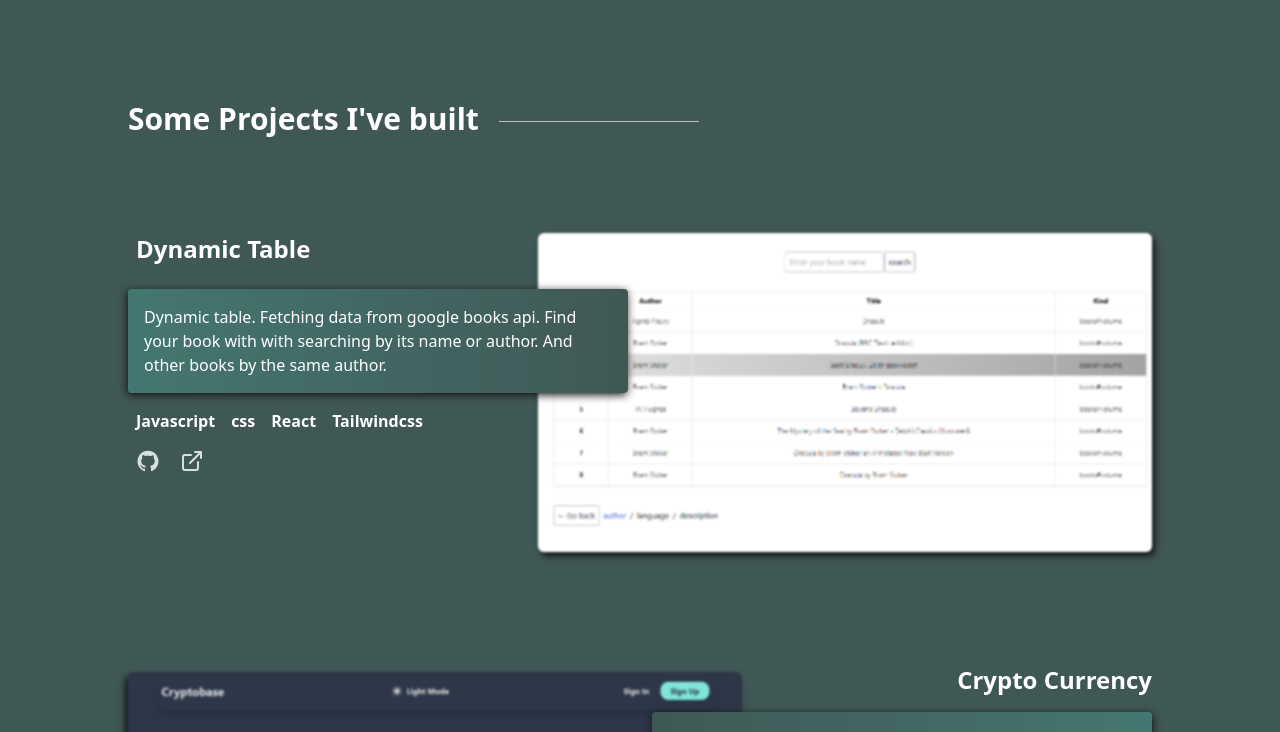
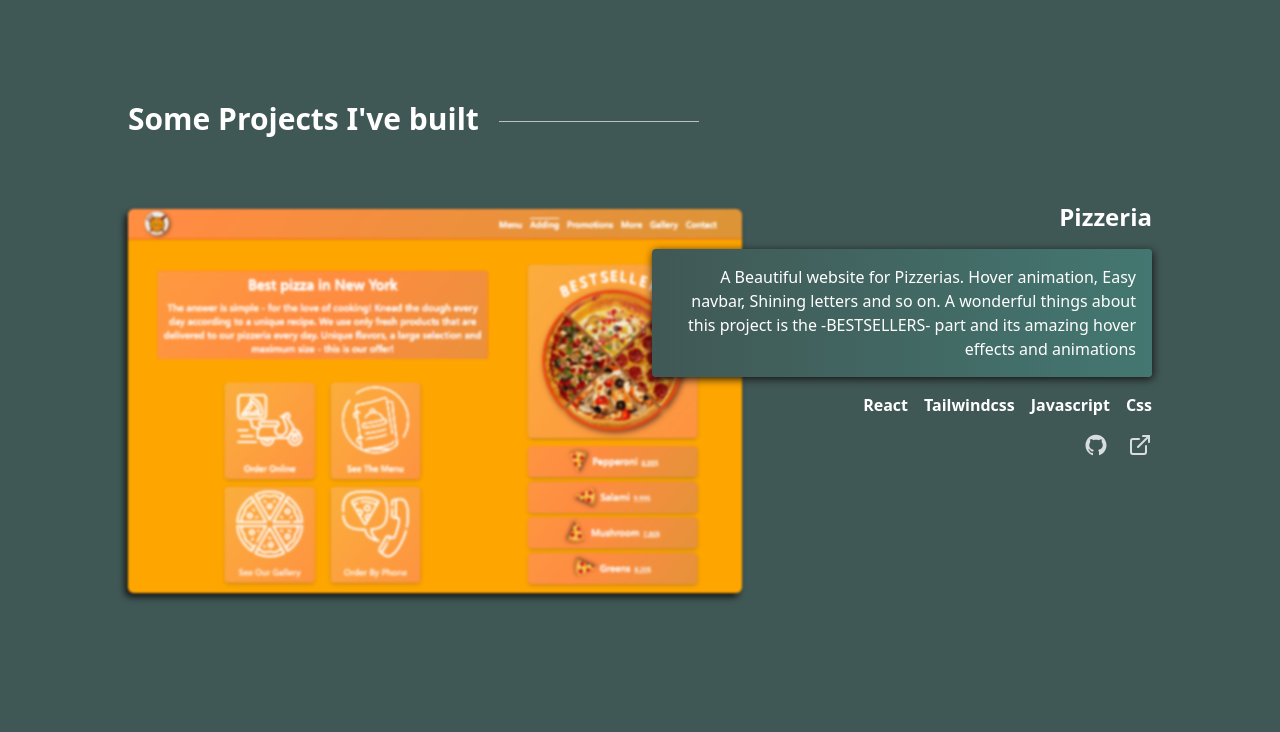
Before and after one commit to Umar7799/Umar-s-portfolio, a React (Create React App) app: page / in a window 1280 px wide. Shown: the part 1300-2032 px from the top of the page. Built offline with nearby package versions, Linux system fonts and the light colour scheme.

Commit message:
'changes'

```diff
--- a/src/components/Work.jsx
+++ b/src/components/Work.jsx
@@ -8,6 +8,7 @@ import { GetInfo } from '../Contexts/Context'
 import { AiOutlineGithub } from 'react-icons/ai'
 import { FiExternalLink } from 'react-icons/fi'
 import DynamicTable from '../picss/DynamicTable.png'
+import Pizzeria from '../picss/Pizzeria.png'
 
 const Work = () => {
     const { sidebarVal } = GetInfo()
@@ -24,6 +25,35 @@ const Work = () => {
             </div>
 
 
+            <div className='hidden md:flex px-24 lg:px-32 pb-12 pt-6 duration-500'>
+                <div className='flex relative shadow-xs mt-10 ml-4 lg:ml-0'>
+                    <img src={Pizzeria} className='projectImgLeft cursor-pointer mt-6 lg:mt-2 rounded-md w-[60%] blur-[1px] duration-500' />
+
+                    <div class="absolute right-0 h-full bg-opacity-40 duration-500">
+                        <div className='text-right'>
+                            <h1 class="text-2xl font-semibold text-white cursor-pointer">Pizzeria</h1>
+                            <p class="projectCommentRight bg-gradient-to-r from-[#405855]  to-[#447771] p-4 my-4 rounded lg:w-[500px] md:w-[400px]">A Beautiful website for Pizzerias. Hover animation, Easy navbar, Shining letters and so on. A wonderful things about this project is the -BESTSELLERS- part and its amazing hover effects and animations</p>
+                        </div>
+
+                        <div>
+                            {/* TECHNOLOGIES */}
+                            <ul className='flex space-x-4 justify-end font-semibold'>
+                                <li>React</li>
+                                <li>Tailwindcss</li>
+                                <li>Javascript</li>
+                                <li>Css</li>
+                            </ul>
+                            {/* ICONS */}
+                            <ul className='flex justify-end text-2xl space-x-5 pt-4'>
+                                <li><a target="_blank" rel="noreferrer" href='https://github.com/Umar7799/Pizzeria.git' className='opacity-[0.8] hover:opacity-[1] duration-300 cursor-pointer'><AiOutlineGithub /></a></li>
+                                <li><a target="_blank" rel="noreferrer" href='https://random-pizzeria.netlify.app' className='opacity-[0.8] hover:opacity-[1] duration-300 cursor-pointer'><FiExternalLink /></a></li>
+                            </ul>
+                        </div>
+                    </div>
+                </div>
+            </div>
+
+
             {/* FIRST */}
             <div className='hidden md:flex px-24 lg:px-32 lg:py-12 md:py-20 duration-500'>
                 <div className=' flex justify-end relative mt-10'>
@@ -32,7 +62,7 @@ const Work = () => {
                     <div class="absolute left-0 h-full bg-opacity-40 duration-500 ">
                         <div>
                             <h3 class="text-2xl font-semibold pl-2 py-2 cursor-pointer">Dynamic Table</h3>
-                            <p class="projectCommentLeft  bg-gradient-to-r from-[#447771]  to-[#405855] shadow-lg p-4 my-4 rounded lg:w-[500px] md:w-[400px]">Dynamic table. Fetching data from google books api. Find your book with with searching by its name or author. And other books by the same author.</p>
+                            <p class="projectCommentLeft  bg-gradient-to-r from-[#447771]  to-[#405855] shadow-lg p-4 my-4 rounded lg:w-[500px] md:w-[400px]">Dynamic table. Fetching data from google books api. Find your book with with searching by its name or author. And other books by the same author</p>
                         </div>
                         <div>
                             {/* TECHNOLOGIES */}
@@ -173,6 +203,30 @@ const Work = () => {
             {/* MEDIUM NI PASIDA */}
             <div className='md:hidden  bg-[#405855] duration-500 pb-20'>
 
+
+                {/* LAST ADDED */}
+                <div className='projects h-[350px] sm:h-auto relative flex font-semibold justify-center shadow-[#1a1d1d] shadow-xs border border-[#405855] rounded-md mx-12 mt-10 duration-300'>
+                    <img src={CrptoCurrency} alt='Image' className='rounded-md h-full' />
+                    <div class="absolute px-4 py-2 h-full bg-[#282c2c] bg-opacity-30 backdrop-blur-[3px] rounded drop-shadow-lg  hover:bg-opacity-0 hover:backdrop-blur-[2.5px] duration-500">
+                        <h1 class="text-2xl sm:px-5 pt-4 sm:pt-6 text-white font-bold cursor-pointer">Crypto Currency</h1>
+                        <p class="hidden sm:block px-5 pt-6">Crypto currency react application. With in-depth data about all crypto currencies, crypto markets, exchanges and popular crypto currency news. Fetching data from api, responsive, dark and light modes</p>
+                        <p class="sm:hidden pt-6">Crypto currency react application. Responsive, dark and light modes</p>
+                    </div>
+                    <div className='absolute sm:bottom-5 bottom-6 sm:left-8 left-4'>
+                        {/* TECHNOLOGIES */}
+                        <ul className='pr-4'>
+
+                            <p>React &nbsp;Tailwindcss &nbsp;JavaScript &nbsp;Css Firebase</p>
+                        </ul>
+                        {/* ICONS */}
+                        <ul className='flex text-2xl space-x-5 pr-8 pt-4'>
+                            <li><a target="_blank" rel="noreferrer" href='https://github.com/Umar7799/Crypto-currency.git' className='opacity-[0.8] hover:opacity-[1] cursor-pointer duration-300'><AiOutlineGithub /></a></li>
+                            <li><a target="_blank" rel="noreferrer" href='https://legendary-sunflower-e62bae.netlify.app/' className='opacity-[0.8] hover:opacity-[1] cursor-pointer duration-300'><FiExternalLink /></a></li>
+                        </ul>
+                    </div>
+                </div>
+
+
                 {/* FIRST */}
                 <div className='projects h-[350px] sm:h-auto relative font-semibold flex justify-center shadow-[#1a1d1d] shadow-xs border border-[#405855] rounded-md mx-12 mt-10 duration-300 hover:text-black'>
                     <img src={DynamicTable} className='rounded-md h-full' />
```
Also changed, not shown: src/picss/Pizzeria.png (added).
